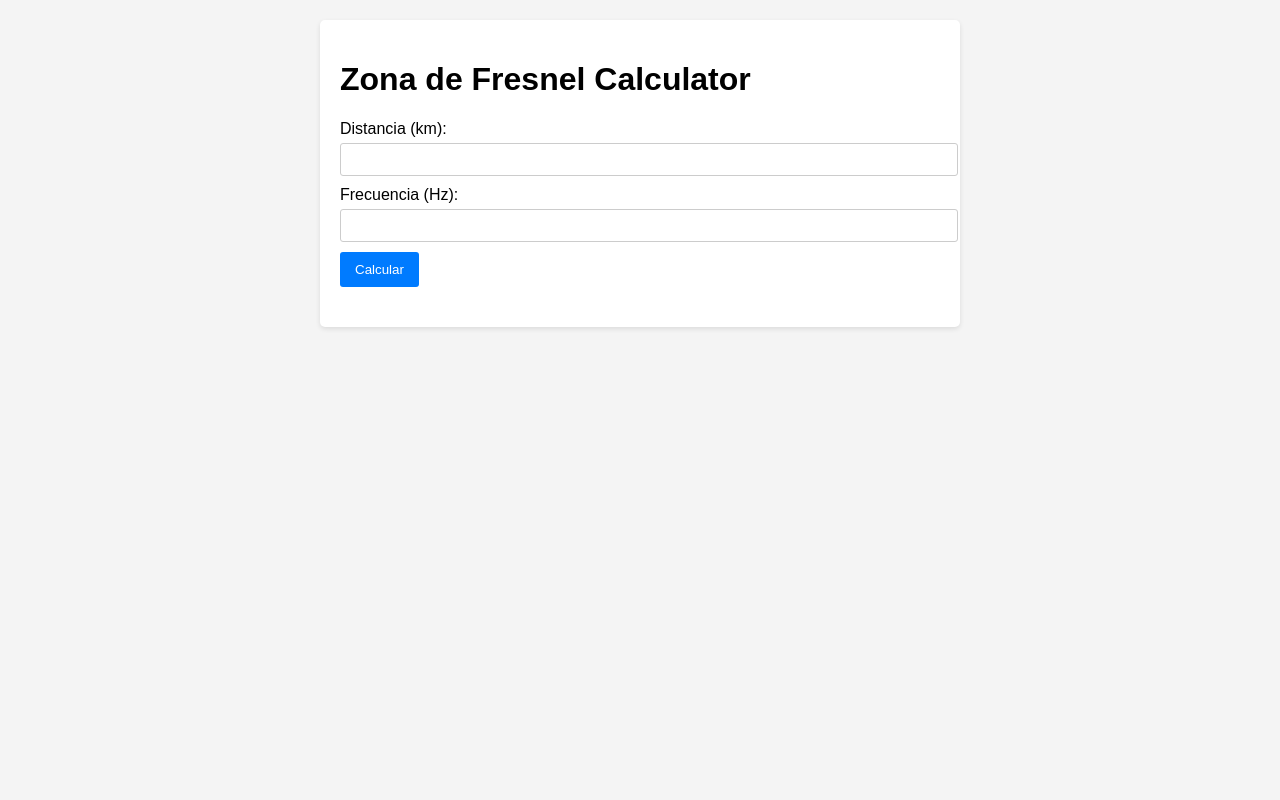
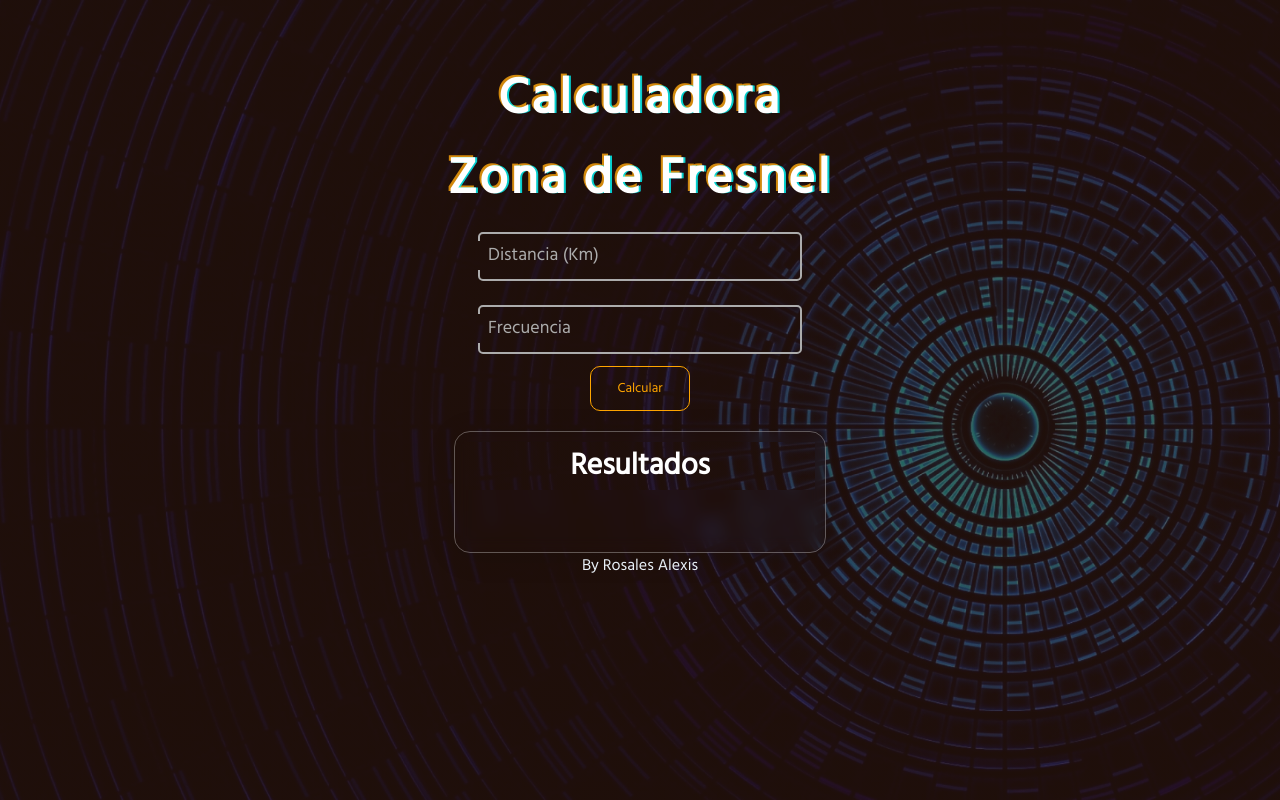
Before and after one commit to Dvrklex/zona_de_fresnel_landing, a plain HTML site: page index.html in a window 1280 px wide. Drawn offline with Linux system fonts and the light colour scheme.

Commit message:
Add files via upload

```diff
--- a/index.html
+++ b/index.html
@@ -2,24 +2,34 @@
 <html lang="en">
 <head>
     <meta charset="UTF-8">
+    <meta http-equiv="X-UA-Compatible" content="IE=edge">
     <meta name="viewport" content="width=device-width, initial-scale=1.0">
-    <link rel="stylesheet" href="styles.css">
-    <title>Zona de Fresnel Calculator</title>
+    <title>Floating Placeholder</title>
+    <link rel="preconnect" href="https://fonts.googleapis.com">
+    <link rel="preconnect" href="https://fonts.gstatic.com" crossorigin>
+    <link href="https://fonts.googleapis.com/css2?family=Hind&display=swap" rel="stylesheet">
+    <link rel="stylesheet" href="style.css">
 </head>
 <body>
-    <div class="container">
-        <h1>Zona de Fresnel Calculator</h1>
-        <label for="distance">Distancia (km):</label>
-        <input type="number" id="distance" step="0.1">
-
-        <label for="frequency">Frecuencia (Hz):</label>
-        <input type="number" id="frequency">
-
+    <section>
+        <div class="glitch-wrapper">
+            <div class="glitch" data-text="Calculadora Zona de Fresnel">Calculadora <br> Zona de Fresnel</div>
+         </div>
+        <div class="form-group">
+            <input type="number" id="distance" placeholder="Distancia" />
+            <label class="form-label" for="distance" step="0.1">Distancia (Km)</label>
+        </div>
+        <div class="form-group">
+            <input type="number" id="frecuency" placeholder="Frecuencia" />
+            <label class="form-label" for="frecuency">Frecuencia</label>
+        </div>
         <button id="calculate">Calcular</button>
 
-        <div id="result"></div>
-    </div>
-
+        <div id="result">
+            <h1>Resultados</h1>
+        </div>
+        <p style="color:aliceblue">By Rosales Alexis</p>
+    </section>
     <script src="script.js"></script>
 </body>
 </html>
--- a/script.js
+++ b/script.js
@@ -1,6 +1,7 @@
 document.getElementById('calculate').addEventListener('click', function() {
     const distance = parseFloat(document.getElementById('distance').value);
-    const frequency = parseFloat(document.getElementById('frequency').value);
+    const frequency = parseFloat(document.getElementById('frecuency').value);
+
 
     if (isNaN(distance) || isNaN(frequency)) {
         document.getElementById('result').textContent = "Por favor, ingresa valores válidos.";
--- /dev/null
+++ b/style.css
@@ -0,0 +1,163 @@
+* {
+    margin: 0;
+    padding: 0;
+    outline: 0;
+    font-family: 'Hind', sans-serif;
+    background: linear-gradient(rgba(47, 23, 15, 0.65), rgba(47, 23, 15, 0.65)), url("bg.jpg");
+    background-attachment: fixed;
+    background-position: center;
+    background-size: cover;
+}
+
+body { background-color: #383838; }
+
+.glitch-wrapper {
+    /* width: 100%; */
+    /* height: 100%; */
+    display: flex;
+    align-items: center;
+    justify-content: center;
+    text-align: center;
+ }
+
+ .glitch {
+    position: relative;
+    font-size: 50px;
+    font-weight: bold;
+    color: #FFFFFF;
+    letter-spacing: 3px;
+    z-index: 1;
+ }
+
+ .glitch:before,
+ .glitch:after {
+    display: block;
+    content: attr(data-text);
+    position: absolute;
+    top: 0;
+    left: 0;
+    opacity: 0.8;
+ }
+
+ .glitch:before {
+    animation: glitch-it 0.3s cubic-bezier(0.25, 0.46, 0.45, 0.94) both infinite;
+    color: #00FFFF;
+    z-index: -1;
+ }
+
+ .glitch:after {
+    animation: glitch-it 0.3s cubic-bezier(0.25, 0.46, 0.45, 0.94) reverse both infinite;
+    color: #FFA80D;
+    z-index: -2;
+ }
+
+ @keyframes glitch-it {
+    0% {
+       transform: translate(0);
+    }
+    20% {
+       transform: translate(-2px, 2px);
+    }
+    40% {
+       transform: translate(-2px, -2px);
+    }
+    60% {
+       transform: translate(2px, 2px);
+    }
+    80% {
+       transform: translate(2px, -2px);
+    }
+    to {
+       transform: translate(0);
+    }
+ }
+
+section {
+    display: flex;
+    justify-content: center;
+    align-items: center;
+    margin:auto;
+    margin-top:60px;
+    width: 450px;
+    height: auto;
+    flex-flow: column;
+
+}
+
+.form-group {
+    position: relative;
+    margin: 12px 0;
+}
+
+.form-group input {
+    width: 300px;
+    padding: 8px 10px;
+    font-size: 18px;
+    border-radius: 5px;
+    border: #acacac solid 2px;
+    background-color: transparent;
+    color: #eee;
+    transition: 0.15s all ease;
+}
+
+.form-group input:focus {
+    border-color: #eee;
+}
+
+.form-group input::placeholder {
+    color: transparent;
+}
+
+.form-group .form-label {
+    position: absolute;
+    top: 9px;
+    left: 0;
+    font-size: 18px;
+    padding: 0 10px;
+    color: #acacac;
+    pointer-events: none;
+    transition: 0.15s all ease;
+}
+
+.form-group input:focus + .form-label,
+.form-group input:not(:placeholder-shown) + .form-label {
+    transform: translate(5px, -22px);
+    background-color: #383838;
+    font-size: 14px;
+    color: #eee;
+}
+
+
+#calculate{
+    width: 100px;
+    height: 45px;
+    background-color: transparent;
+    color:orange;
+    border: 1px solid orange;
+    border-radius: 10px;
+    padding: 10px;
+}
+#calculate:hover{
+    background-color: orange;
+    background: orange;
+    color: black;
+    cursor: pointer;
+    transition: all 0.5;
+}
+
+
+#result {
+    width: 350px;
+    height: 100px;
+    margin-top: 20px;
+    background: rgba(255, 255, 255, 0);
+    border-radius: 16px;
+    box-shadow: 0 4px 30px rgba(0, 0, 0, 0.1);
+    backdrop-filter: blur(8.1px);
+    -webkit-backdrop-filter: blur(8.1px);
+    border: 1px solid rgba(255, 255, 255, 0.3);
+    text-align: center;
+    color: #fff;
+    font-size: 20px;
+    padding: 10px;
+}
```
Also changed, not shown: bg.jpg (added).
